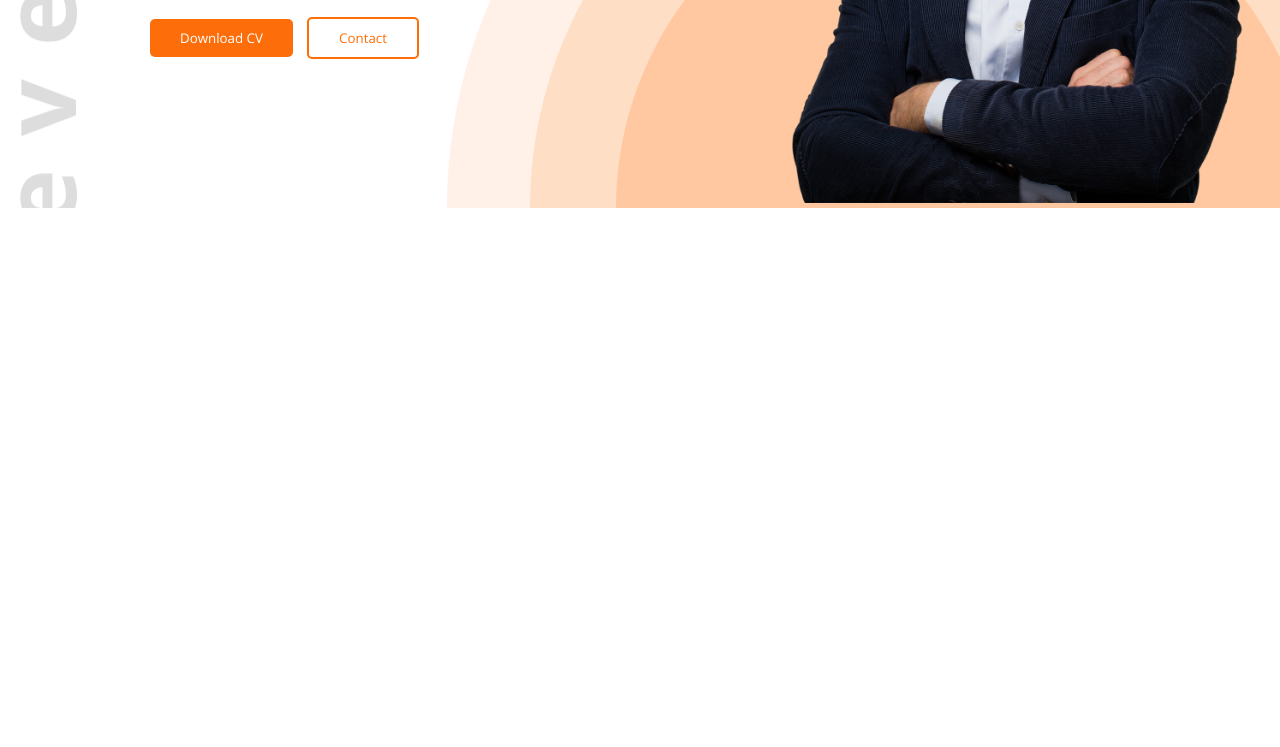
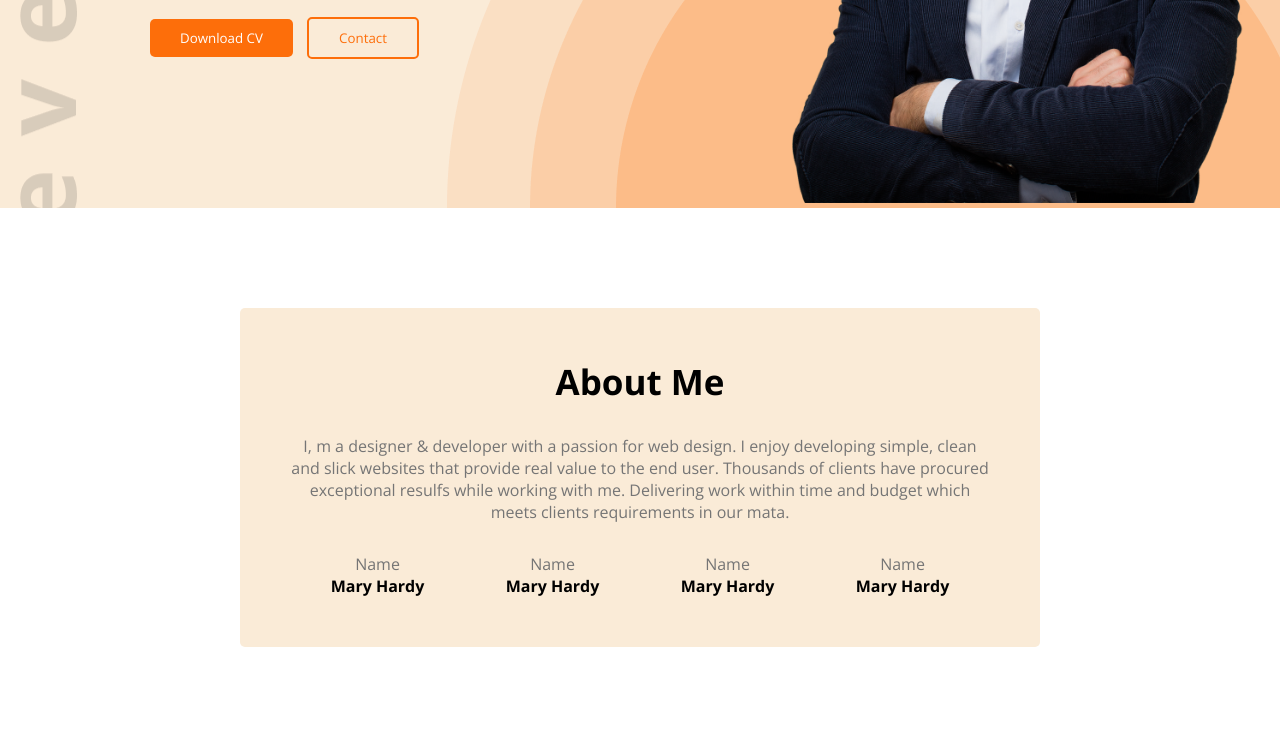
Before and after one commit to BD-Arfat/Webdeveloper-portfolio, a plain HTML site: page index.html in a window 1280 px wide. Shown: the part 437-1184 px from the top of the page. Before the commit the page ends 800 px from the top, so only its background shows below. Drawn offline with nearby package versions, Linux system fonts and the light colour scheme.

Commit message:
complite about section

```diff
--- a/index.html
+++ b/index.html
@@ -37,7 +37,38 @@
       </section>
     </header>
     <!-- this is main section -->
-    <main></main>
+    <main>
+      <section class="about">
+        <div>
+          <h1>About Me</h1>
+          <p class="about-paragrap">
+            I, m a designer & developer with a passion for web design. I enjoy
+            developing simple, clean and slick websites that provide real value
+            to the end user. Thousands of clients have procured exceptional
+            resulfs while working with me. Delivering work within time and
+            budget which meets clients requirements in our mata.
+          </p>
+          <div class="about-grid">
+            <div>
+              <p style="color: #757575">Name</p>
+              <p class="about-grid-para">Mary Hardy</p>
+            </div>
+            <div>
+              <p style="color: #757575">Name</p>
+              <p class="about-grid-para">Mary Hardy</p>
+            </div>
+            <div>
+              <p style="color: #757575">Name</p>
+              <p class="about-grid-para">Mary Hardy</p>
+            </div>
+            <div>
+              <p style="color: #757575">Name</p>
+              <p class="about-grid-para">Mary Hardy</p>
+            </div>
+          </div>
+        </div>
+      </section>
+    </main>
     <!-- this is footer section -->
     <footer></footer>
   </body>
--- a/style/index.css
+++ b/style/index.css
@@ -6,6 +6,7 @@
 }
 /* header style */
 .header {
+  background-color: antiquewhite;
   background-image: url("../images/developer.png"),
     url("../images/header_bg.png");
   background-repeat: no-repeat;
@@ -58,7 +59,7 @@ nav > ul > li > a > button {
   margin-top: 20px;
   border-radius: 5px;
   color: #fd6e0a;
-  background-color: white;
+  background-color: antiquewhite;
   margin-left: 10px;
 }
 .banner {
@@ -84,3 +85,34 @@ nav > ul > li > a > button {
   width: 500px;
   padding-left: 20px;
 }
+
+/* about section */
+.about {
+  background-color: antiquewhite;
+  border-radius: 5px;
+  width: 700px;
+  margin: 100px auto;
+  padding: 50px;
+}
+
+.about h1 {
+  font-size: 35px;
+  text-align: center;
+  font-weight: bold;
+}
+
+.about-paragrap {
+  text-align: center;
+  color: #757575;
+  margin-top: 30px;
+}
+.about-grid {
+  display: flex;
+  align-items: center;
+  justify-content: space-around;
+  text-align: center;
+  margin-top: 30px;
+}
+.about-grid-para {
+  font-weight: bold;
+}
```
